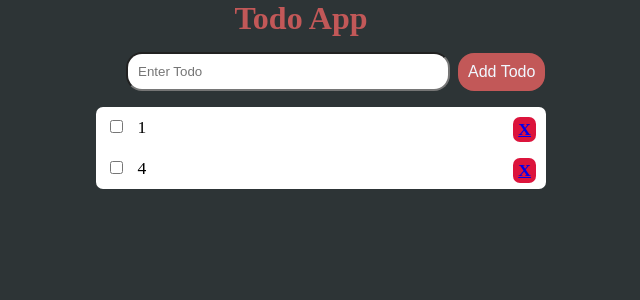
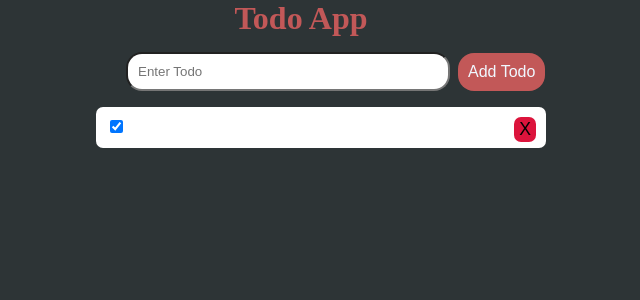
Before and after one commit to sahilvasuja/node_practice, a Node server app: page / in a window 1280 px wide. Shown: the top 300 px of the page, without its empty margins (339-979 px from the left). Run offline with Node 20, Linux system fonts and the light colour scheme.

Commit message:
checkbox function completed

```diff
--- a/todo_mvc/app.js
+++ b/todo_mvc/app.js
@@ -1,66 +1,89 @@
-const express=require('express');
-const app=express();
-const path=require('path');
-const fs=require('fs')
-const staticpath=path.join(__dirname,"../public");
+const express = require("express");
+const app = express();
+const path = require("path");
+const fs = require("fs");
+const staticpath = path.join(__dirname, "../public");
 console.log(staticpath);
-app.set('view engine','ejs')
-app.use(express.json())
-app.use(express.static("public"))
-app.use(express.urlencoded({extended: true}))
-app.get("/",function(req,res){
-    fs.readFile('database.json', (err, data) => {
+app.set("view engine", "ejs");
+app.use(express.json());
+app.use(express.static("public"));
+app.use(express.urlencoded({ extended: true }));
+app.get("/", function (req, res) {
+  fs.readFile("database.json", (err, data) => {
     if (err) throw err;
     let jsonData = JSON.parse(data);
-        res.render('todo',{name:jsonData})
+    res.render("todo", { name: jsonData });
+  });
+});
+app.post("/add_todo", (req, res) => {
+  const result = req.body.todo;
+  console.log(result, "14");
+  fs.readFile("database.json", (err, data) => {
+    if (err) throw err;
+    console.log("19", result);
+    let jsonData = JSON.parse(data);
+    const todo = {
+      task: result,
+      iscompleted: false,
+    };
+    jsonData.push(todo);
+    fs.writeFile("database.json", JSON.stringify(jsonData), (err) => {
+      if (err) throw err;
+
+      res.render("todo", { name: jsonData });
+    });
+  });
+});
+app.get("/check/:id", async (req, res) => {
+  const id = req.params.id;
+  console.log(id,"39")
+  fs.readFile("database.json", (err, data) => {
+    if (err) throw err;
+    const jsonData = JSON.parse(data);
+    jsonData[id].iscompleted=!jsonData[id].iscompleted
+    console.log()
+    console.log(jsonData);
+    fs.writeFile("database.json", JSON.stringify(jsonData), (err) => {
+      if (err) throw err;
+      console.log("checked is given");
+    });
+  });
+  res.redirect("/");
 });
 
-})
-app.post("/add_todo",(req,res)=>{
-    const result=req.body.todo;
-    console.log(result, "14")
-    fs.readFile('database.json', (err, data) => {
+app.get("/delete/:id", async (req, res) => {
+  const id = req.params.id;
+  console.log(id, "37");
+  // Retrieve the to-do list from local storage
+    fs.readFile("database.json", (err, data) => {
         if (err) throw err;
-        console.log("19",result);
-        let jsonData = JSON.parse(data);
-        const todo={
-            task: result,
-            iscompleted: false,
-
-        }
-        jsonData.push(todo);
-    fs.writeFile('database.json',JSON.stringify(jsonData), (err) => {
+            const jsonData = JSON.parse(data);
+            jsonData.splice(id, 1);
+            console.log(jsonData);
+            fs.writeFile("database.json", JSON.stringify(jsonData), (err) => {
                 if (err) throw err;
-
-        res.render('todo',{name:jsonData});
+                console.log("Data written to file");
             });
     });
-})
-app.get("/delete/:id", async(req,res)=>{
+    console.log("Deleted Todo Successfully!");
+    res.redirect("/");
+});
 
+app.get("/update/:id", async (req, res) => {
   const id = req.params.id;
-
-      console.log(id,"37")
-    // // Retrieve the to-do list from local storage
-    fs.readFile('database.json', (err, data) => {
+  console.log(id, "65");
+  fs.readFile("database.json", (err, data) => {
     if (err) throw err;
-
+    const result = req.body.todo;
     const jsonData = JSON.parse(data);
-
-        jsonData.splice(id,1);
-        console.log(jsonData);
-        fs.writeFile('database.json', JSON.stringify(jsonData), (err) => {
+    jsonData[id].task = result;
+    fs.writeFile("database.json", JSON.stringify(jsonData), (err) => {
       if (err) throw err;
-            console.log('Data written to file');
+      console.log("Data updated");
     });
   });
-
-        console.log("Deleted Todo Successfully!");
   res.redirect("/");
-
-
- })
-
-app.listen(8000,()=>{
-    console.log("sever connected")
-})
+});
+app.listen(8000, () => {
+  console.log("sever connected");
+});
--- a/todo_mvc/database.json
+++ b/todo_mvc/database.json
@@ -1 +1 @@
-[{"task":"1","iscompleted":false},{"task":"4","iscompleted":false}]
+[{"task":"2","iscompleted":true},{"task":"3","iscompleted":true},{"task":"6","iscompleted":true}]
--- a/todo_mvc/public/css/index.css
+++ b/todo_mvc/public/css/index.css
@@ -119,6 +119,13 @@
     list-style-type: none; /* get rid of bullet points on side of list items */
   }
 
-  /* <a href="/delete/todo/<%= todos.index %>"
-        <span class="delete-button" >X</span>
-        </a> */
+        .checkbox:checked + .todo-text {
+            text-decoration: line-through;
+            text-decoration-thickness:2px;
+            text-decoration-color: red;
+          }
+          .delete-button {
+    text-decoration: none;
+    color: black;
+    font-weight: 100;
+}
--- a/todo_mvc/views/todo.ejs
+++ b/todo_mvc/views/todo.ejs
@@ -10,13 +10,14 @@
 </head>
 
 <body>
+
     <section>
     <nav class="nav">
         <a class="todo">Todo App</a>
     </nav>
    <div class="container">
         <form action="/add_todo" method="post" class="form">
-            <input type="text" name="todo" placeholder="Enter Todo" class="input" />
+            <input type="text" name="todo" placeholder="Enter Todo" class="input" id="input-text" />
             <input type="submit" class="sub" value="Add Todo"/>
         </form>
         <ul class="todo-items">
@@ -25,9 +26,10 @@
 
             <li class="item" id="li">
 
-              <input type="checkbox" class="checkbox hidden_real_check" <%= todos.iscompleted? "checked" : "" %> >
-              <span class="todo-text" ><%= todos.task%> </span>
-               <a class="delete-button" href="/delete/<%= index %>"  >X</a>
+              <input type="checkbox" onchange="check(`<%= index %>`)" class="checkbox hidden_real_check" <%= todos.iscompleted? "checked" : "" %> >
+              <span class="todo-text " ><%= todos.task%> </span>
+                <!-- <a><button class="delete-button">Edit</button></a> -->
+               <a href="/delete/<%= index %>"  ><button class="delete-button">X</button></a>
 
             </li>
             <% }) %>
@@ -37,5 +39,14 @@
     </div>
     </div>
 </section>
+<script>
+
+function check(index) {
+      console.log("check")
+    window.location.href= `/check/${index}`
+}
+
+
+</script>
 </body>
 </html>
```
Also changed, not shown: todo_mvc/views/index.ejs (deleted, +0 -8 lines). Lines whose indentation alone changed are shown as unchanged.
